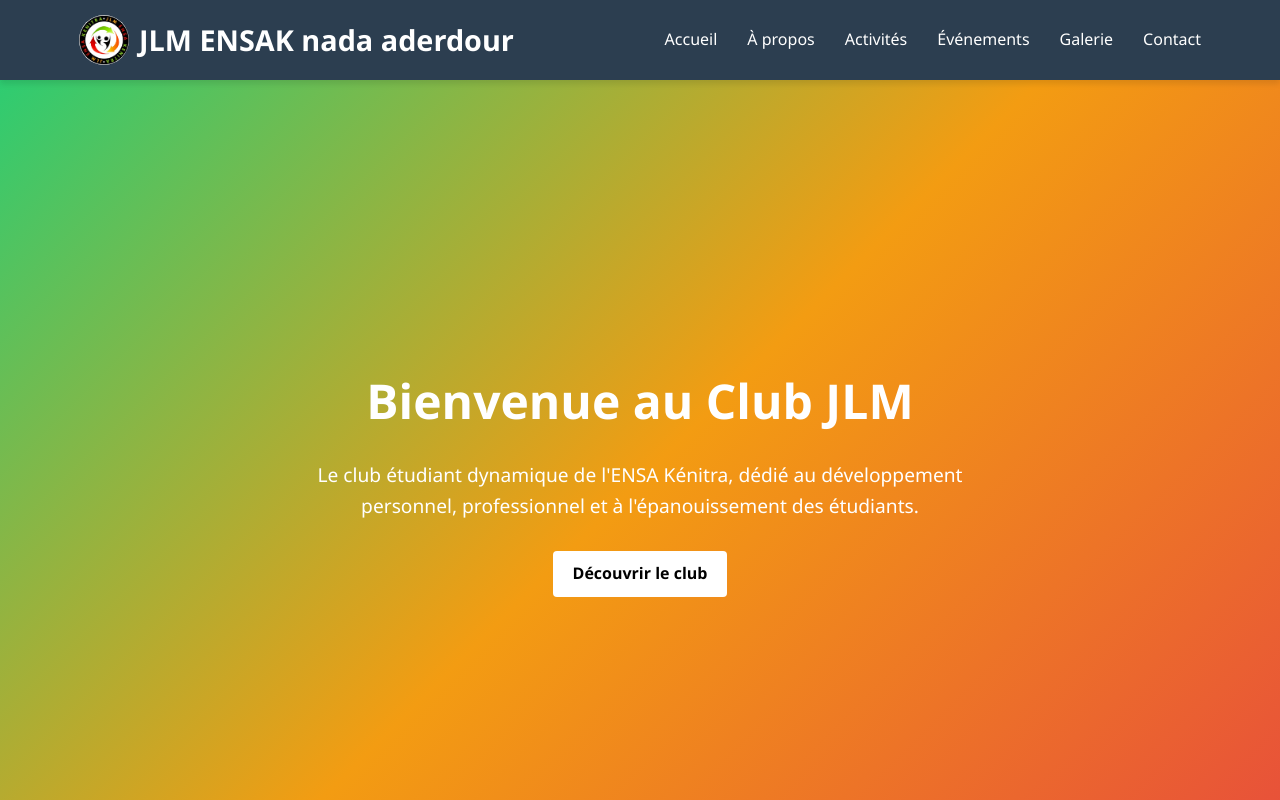
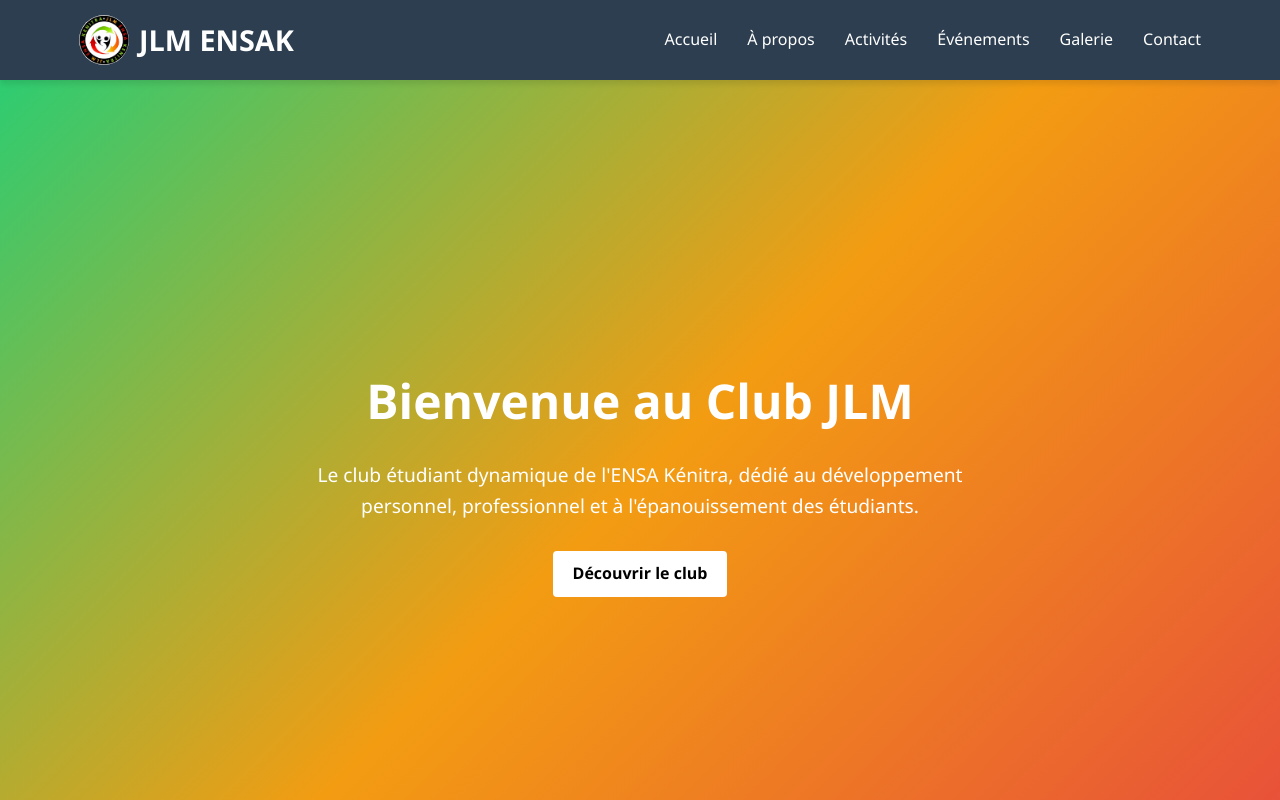
Before and after one commit to nada147/ensakjlm, a plain HTML site: page index.html in a window 1280 px wide. Shown: the top 800 px of the page. Drawn offline with Linux system fonts and the light colour scheme.

Commit message:
changer le titre

```diff
--- a/index.html
+++ b/index.html
@@ -553,7 +553,7 @@
         <div class="container header-container">
             <div class="logo">
                 <div class="logo-img"><img src="image/logo2.png" alt="Logo JLM ENSAK" class="img"></div>
-                <h1>JLM ENSAK nada aderdour </h1>
+                <h1>JLM ENSAK</h1>
             </div>
             <nav>
                 <div class="mobile-menu">☰</div>
```
